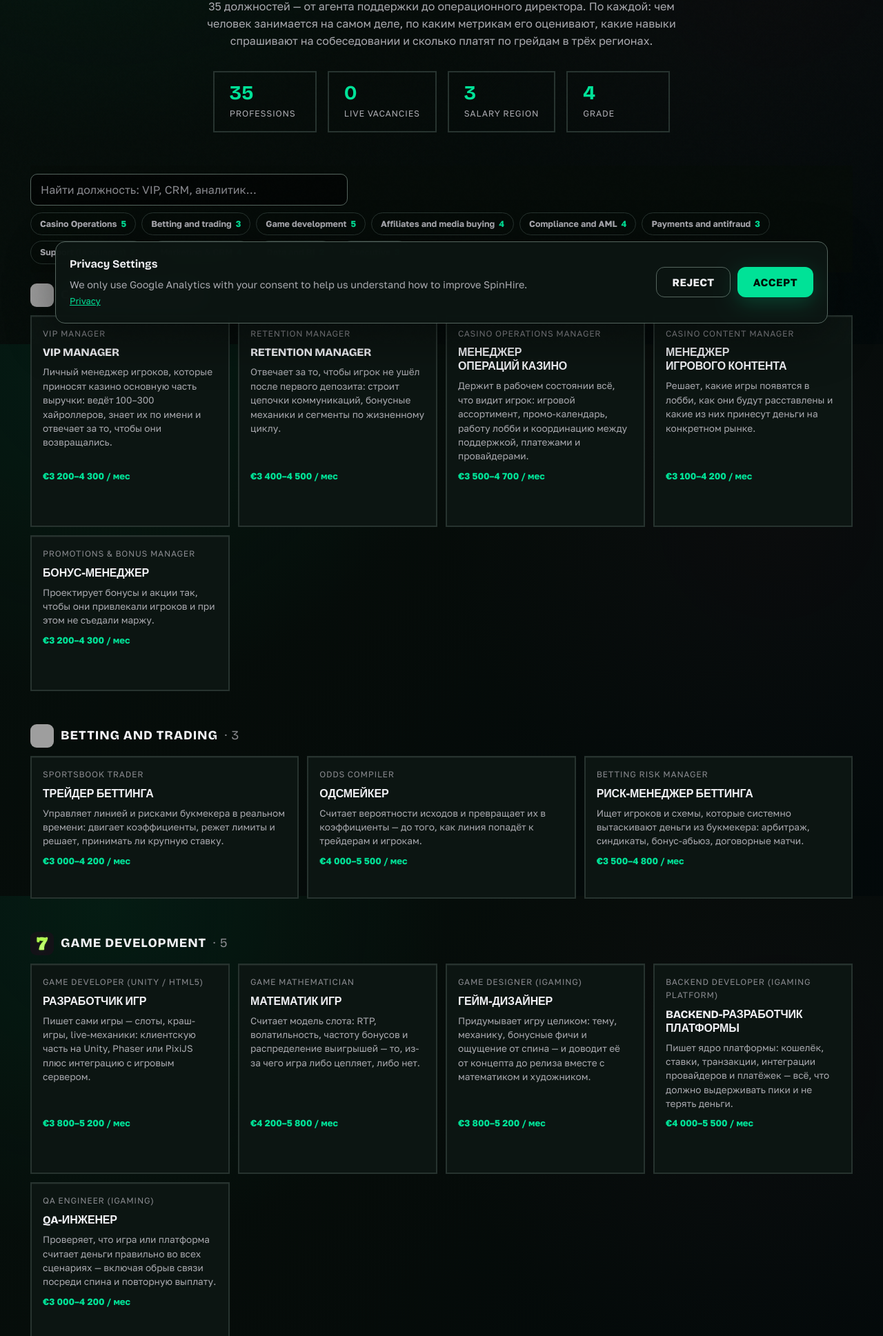
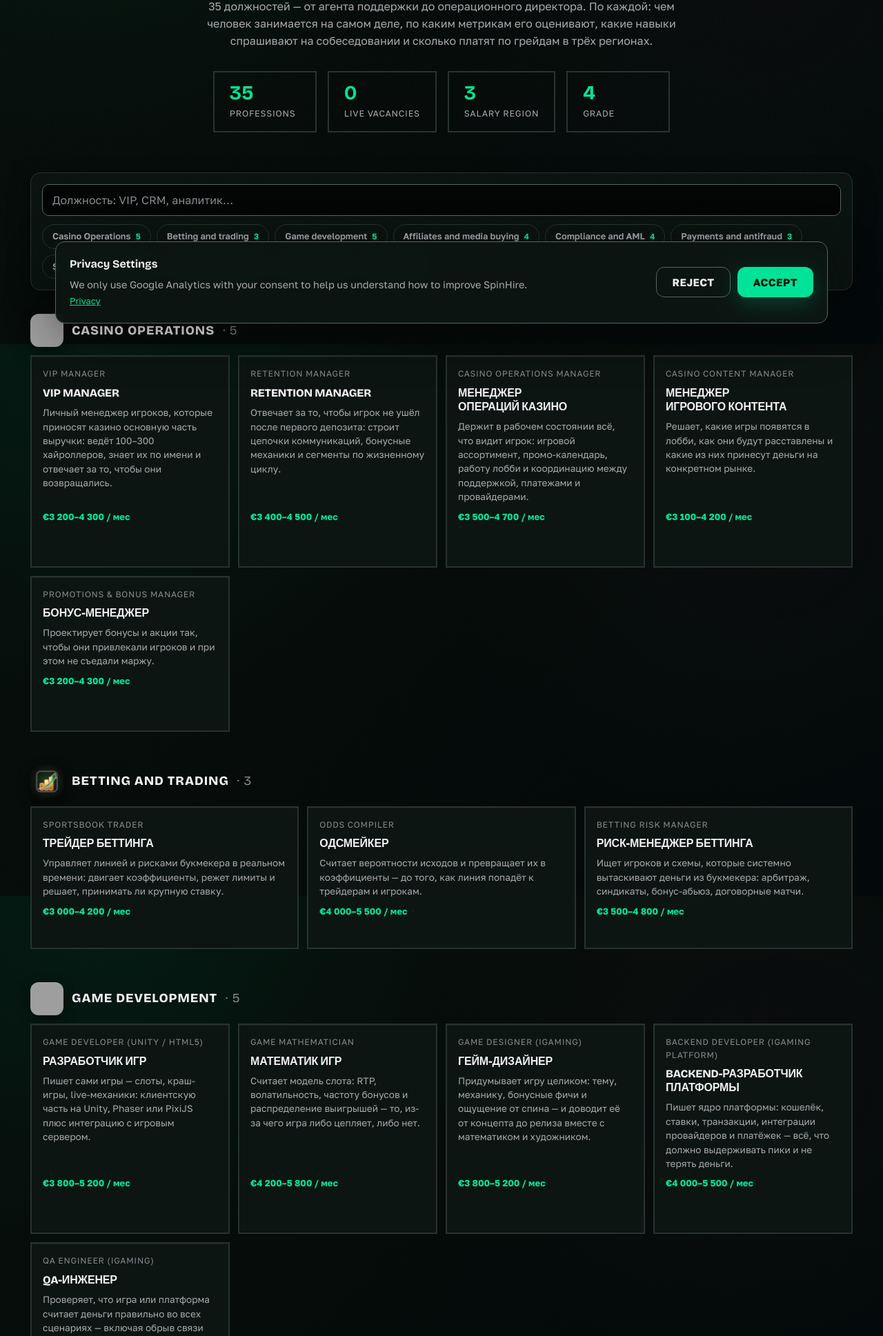
Before and after one commit to TimVR13/spinhire, a FastAPI app: page /professions in a window 1280 px wide. Shown: the part 301-2238 px from the top of the page at 69% size. Run offline with FastAPI, Linux system fonts and the light colour scheme; data comes from the database, SQL or seed files in the repository; data that the repository does not hold is empty; grey boxes are pictures that could not be loaded.

Commit message:
Картотека: собранная панель поиска, комбобокс должностей, запрос на подбор, смысловые иконки
- панель — единая карточка: поиск на всю ширину + аккуратные чипы без иконок
- в поиске выпадающий список всех 35 должностей (datalist): ввёл-выбрал —
  сразу на страницу роли
- ничего не нашли → «оставьте запрос на подбор»: Telegram + mailto
  с подставленной темой и текстом запроса
- иконки семейств пересобраны по смыслу и увеличены до 48px: рулетка=казино,
  график=трейдинг, слот=игры, самолётик=трафик, щит=комплаенс, монеты=платежи,
  звонок=саппорт, молния=маркетинг, лупа=данные, корона=топы

Co-Authored-By: Claude Fable 5 <noreply@anthropic.com>

```diff
--- a/server/templates/professions.html
+++ b/server/templates/professions.html
@@ -34,14 +34,19 @@
   .prof-card .live { color: var(--ink-faint); }
   .prof-card .more { color: var(--acid); font-size: 0.76rem; font-weight: 700; opacity: 0; transition: opacity .15s; }
   .prof-card:hover .more, .prof-card:focus-visible .more { opacity: 1; }
-  .prof-toolbar { position: sticky; top: 66px; z-index: 40; background: color-mix(in oklch, var(--bg) 92%, transparent); backdrop-filter: blur(14px); padding: 12px 0; margin-bottom: var(--sp-4); display: flex; flex-direction: column; gap: 10px; }
-  .prof-toolbar .input { max-width: 460px; }
+  .prof-toolbar { position: sticky; top: 66px; z-index: 40; padding: 10px 0; margin-bottom: var(--sp-5); }
+  .prof-panel { border: 1px solid var(--line); border-radius: var(--radius); background: color-mix(in oklch, var(--surface) 88%, transparent); backdrop-filter: blur(16px); padding: var(--sp-4); display: flex; flex-direction: column; gap: 12px; box-shadow: var(--shadow-dark); }
+  .prof-search-row .input { width: 100%; background: var(--bg-deep); }
   .prof-chips { display: flex; gap: 8px; flex-wrap: wrap; }
-  .prof-chips a { display: inline-flex; align-items: center; gap: 6px; text-decoration: none; color: var(--ink-dim); font-size: .78rem; font-weight: 700; border: 1px solid var(--line); border-radius: 999px; padding: 6px 13px; }
-  .prof-chips a:hover { border-color: var(--acid); color: var(--acid); }
-  .prof-chips b { color: var(--acid); }
-  .fam h2 { display: flex; align-items: center; gap: 10px; }
-  .fam-ico { width: 34px; height: 34px; border-radius: 9px; object-fit: cover; }
+  .prof-chips a { display: inline-flex; align-items: baseline; gap: 7px; text-decoration: none; color: var(--ink-dim); font-size: .8rem; font-weight: 600; border: 1px solid var(--line); border-radius: 999px; padding: 7px 14px; transition: border-color .15s, color .15s; }
+  .prof-chips a:hover { border-color: var(--acid); color: var(--ink); }
+  .prof-chips b { color: var(--acid); font-size: .74rem; }
+  .prof-nores { max-width: 560px; margin: 0 auto var(--sp-6); text-align: center; }
+  .prof-nores b { font-family: var(--font-display); }
+  .prof-nores p { color: var(--ink-dim); margin: 10px 0 18px; }
+  .prof-nores__btns { display: flex; gap: 10px; justify-content: center; flex-wrap: wrap; }
+  .fam h2 { display: flex; align-items: center; gap: 12px; }
+  .fam-ico { width: 48px; height: 48px; border-radius: 12px; object-fit: cover; box-shadow: 0 6px 18px oklch(0 0 0 / 0.45); }
   .prof-card[hidden] { display: none; }
   @media (max-width: 760px) {
     .prof-stats { display: grid; grid-template-columns: 1fr 1fr; gap: 8px; margin: var(--sp-4) 0 var(--sp-5); }
@@ -68,21 +73,40 @@
     <div class="prof-stat"><b>4</b><span>Грейда</span></div>
   </div>
 
-  {% set fam_icons = {'Операции казино':'asset-roulette','Беттинг и трейдинг':'sym-horseshoe','Разработка игр':'sym-seven',
-                      'Аффилейты и медиабаинг':'sym-cherry','Комплаенс и AML':'sym-bar','Платежи и антифрод':'asset-chips',
-                      'Поддержка игроков':'sym-bell','Маркетинг и CRM':'sym-star','Данные и BI':'sym-diamond','Топ-менеджмент':'sym-crown'} %}
+  {# иконки — по смыслу семейства: рулетка = казино, график = трейдинг, слот = игры,
+     самолётик = трафик, щит = комплаенс, монеты = платежи, звонок = саппорт,
+     молния = маркетинг, лупа = данные, корона = топы #}
+  {% set fam_icons = {'Операции казино':'asset-roulette','Беттинг и трейдинг':'pricing/p-stats','Разработка игр':'asset-slot-cabinet',
+                      'Аффилейты и медиабаинг':'pricing/p-telegram','Комплаенс и AML':'pricing/p-moderation','Платежи и антифрод':'pricing/p-salary',
+                      'Поддержка игроков':'sym-bell','Маркетинг и CRM':'pricing/t-promo','Данные и BI':'pricing/p-google','Топ-менеджмент':'sym-crown'} %}
   <div class="prof-toolbar" id="profToolbar">
-    <input class="input" id="profSearch" type="search" placeholder="Найти должность: VIP, CRM, аналитик…" aria-label="Поиск по профессиям">
-    <div class="prof-chips">
-      {% for family, roles in families.items() %}
-      <a href="#fam-{{ loop.index }}">{{ family }} <b>{{ roles|length }}</b></a>
-      {% endfor %}
+    <div class="prof-panel">
+      <div class="prof-search-row">
+        <input class="input" id="profSearch" type="search" list="profRoles" placeholder="Должность: VIP, CRM, аналитик…" aria-label="Поиск по профессиям" autocomplete="off">
+        <datalist id="profRoles">
+          {% for family, roles in families.items() %}{% for r in roles %}<option value="{{ r.title }}">{{ r.title_en }}</option>{% endfor %}{% endfor %}
+        </datalist>
+      </div>
+      <div class="prof-chips">
+        {% for family, roles in families.items() %}
+        <a href="#fam-{{ loop.index }}">{{ family }}<b>{{ roles|length }}</b></a>
+        {% endfor %}
+      </div>
+    </div>
+  </div>
+
+  <div class="prof-nores card" id="profNoRes" hidden>
+    <b>🃏 По запросу «<span id="profNoResQ"></span>» в картотеке пусто</b>
+    <p>Оставьте запрос — разберём эту роль так же подробно и подберём живые вакансии под неё.</p>
+    <div class="prof-nores__btns">
+      <a class="btn btn-acid btn-sm" href="https://t.me/spinhire" target="_blank" rel="noopener">Запрос в Telegram</a>
+      <a class="btn btn-ghost btn-sm" id="profNoResMail" href="mailto:info@spinhire.io?subject=Запрос на подбор">Оставить запрос на почту</a>
     </div>
   </div>
 
   {% for family, roles in families.items() %}
   <section class="fam" id="fam-{{ loop.index }}">
-    <h2><img class="fam-ico" src="/img/{{ fam_icons.get(family, 'sym-star') }}.jpg" alt="" width="34" height="34" loading="lazy">{{ family }} <span style="color: var(--ink-faint); font-weight: 400;">· {{ roles|length }}</span></h2>
+    <h2><img class="fam-ico" src="/img/{{ fam_icons.get(family, 'sym-star') }}.jpg" alt="" width="48" height="48" loading="lazy">{{ family }} <span style="color: var(--ink-faint); font-weight: 400;">· {{ roles|length }}</span></h2>
     <div class="prof-grid">
       {% for r in roles %}
       <a class="prof-card" href="/profession/{{ r.slug }}">
@@ -101,8 +125,19 @@
   (function () {
     const input = document.getElementById('profSearch');
     if (!input) return;
-    input.addEventListener('input', () => {
+    const nores = document.getElementById('profNoRes');
+    const noresQ = document.getElementById('profNoResQ');
+    const noresMail = document.getElementById('profNoResMail');
+    // точное имя из выпадающего списка → сразу на страницу роли
+    const bySlug = {};
+    document.querySelectorAll('.prof-card').forEach(card => {
+      const title = card.querySelector('h3');
+      if (title) bySlug[title.textContent.trim().toLocaleLowerCase('ru')] = card.getAttribute('href');
+    });
+    const apply = () => {
       const q = input.value.trim().toLocaleLowerCase('ru');
+      if (bySlug[q]) { location.href = bySlug[q]; return; }
+      let total = 0;
       document.querySelectorAll('.fam').forEach(fam => {
         let shown = 0;
         fam.querySelectorAll('.prof-card').forEach(card => {
@@ -111,8 +146,19 @@
           if (ok) shown++;
         });
         fam.hidden = shown === 0;
+        total += shown;
       });
-    });
+      const empty = q && total === 0;
+      nores.hidden = !empty;
+      if (empty) {
+        noresQ.textContent = input.value.trim();
+        noresMail.href = 'mailto:info@spinhire.io?subject=' +
+          encodeURIComponent('Запрос на подбор: ' + input.value.trim()) +
+          '&body=' + encodeURIComponent('Ищу роль «' + input.value.trim() + '» в iGaming. Подберите, пожалуйста, вакансии или добавьте профессию в картотеку.');
+      }
+    };
+    input.addEventListener('input', apply);
+    input.addEventListener('change', apply);
   })();
   </script>
 
```
